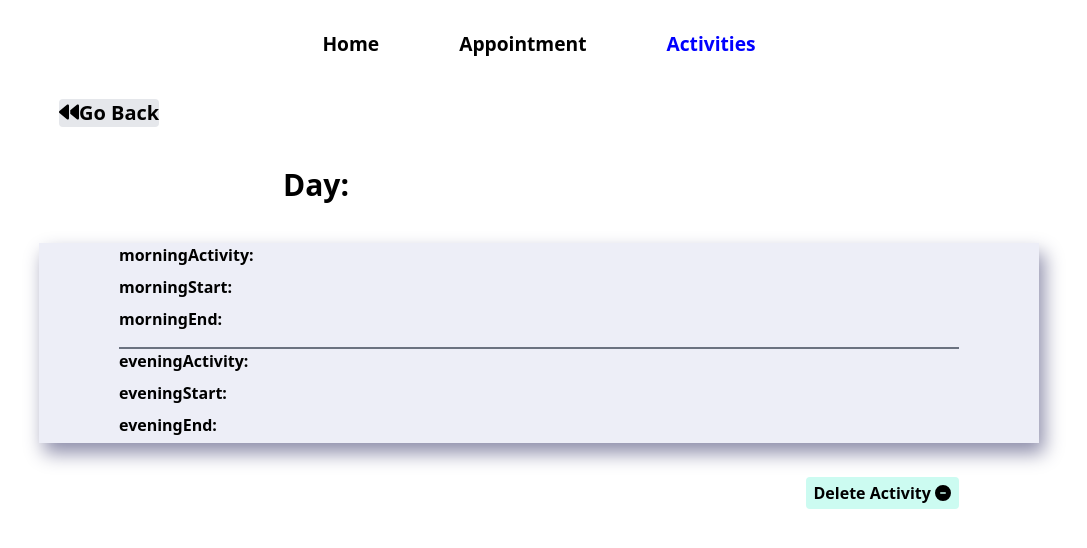
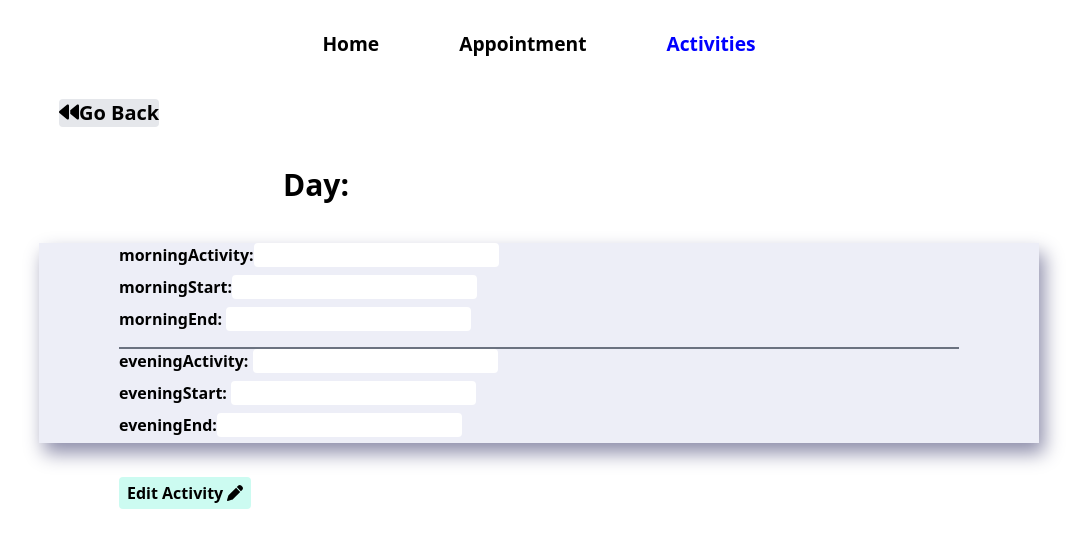
Before and after one commit to MyProjectsAncaVasu/SportTime, a React (Create React App) app: page /activities/1 in a window 1280 px wide. Shown: the top 548 px of the page, without its empty margins (101-1188 px from the left). Built offline with nearby package versions, Linux system fonts and the light colour scheme; no server answers.

Commit message:
SportTime

```diff
--- a/src/App.js
+++ b/src/App.js
@@ -10,6 +10,7 @@ import {
   Summary,
   Activities,
   ActivitiesDelete,
+  ActivitiesModifica,
 } from './features';
 
 function App() {
@@ -25,8 +26,12 @@ function App() {
         <Route path="/register" element={<Auth />} />
         <Route path="/appointment/summary" element={<Summary />} />
         <Route path="/activities" element={<Activities />} />
+
+        <Route
+          path="/activities/:activityId"
+          element={<ActivitiesModifica />}
+        />
         <Route path="/activities/:activityId" element={<ActivitiesDelete />} />
-
         <Route path="*" element={<NotFound />} />
       </Routes>
     </BrowserRouter>
--- a/src/features/Activities/Activities.js
+++ b/src/features/Activities/Activities.js
@@ -25,25 +25,6 @@ export function Activities() {
     return <strong>Loading...</strong>;
   }
 
-  // const handleDelete = (index) => {
-  //   const cells = [...tableValues];
-  //   cells.splice(index, 1);
-  //   setTableValues(cells);
-
-  // const newItems = tableValues.filter(
-  //   (tableValue) => tableValue.id !== index
-  // );
-  // setTableValues(newItems);
-  // };
-
-  const addItem = (row) => {
-    // const newItem = {
-    //   id: tableValues.length + 1,
-    // };
-    tableValues.push(row);
-    setTableValues([...tableValues]);
-  };
-
   // iterate through the tableValues array and render a unique tableValue component for each tableValue object in the array
 
   const rows = tableValues.map((row, id) => {
@@ -59,21 +40,18 @@ export function Activities() {
         <td className="  bg-teal-100 ">{row.morningEnd}</td>
         <td>
           {' '}
-          <button
-            className="btn btn-outline-danger"
-            // onClick={() => handleDelete(id)}
-          >
-            {/* DELETE */}
-            <NavLink to="activitiesDelete">DELETE</NavLink>
+          <button className="btn btn-outline-danger">
+            <NavLink to="/activities/activitiesDelete">DELETE</NavLink>
           </button>
         </td>
 
         <td>
           <button
             className="btn btn-outline-danger"
-            onClick={() => addItem(id)}
+            // onClick={() => addItem(id)}
           >
-            Add Item
+            <NavLink to="/activities/activitiesModifica">Modifica</NavLink>
+            {/* Add Item */}
           </button>
         </td>
         <td className="  bg-pink-100  ">{id + 1}</td>
@@ -105,7 +83,7 @@ export function Activities() {
               <th className=" text-center">Start Time</th>
               <th className=" text-center">End Time</th>
               <th className=" text-center">Delete</th>
-              <th className=" text-center">Add Item</th>
+              <th className=" text-center">Edit Item</th>
             </tr>
           </thead>
           <tbody>{rows}</tbody>
--- a/src/features/Activities/ActivitiesDelete.js
+++ b/src/features/Activities/ActivitiesDelete.js
@@ -10,7 +10,7 @@ export function ActivitiesDelete() {
   const [activities, setActivities] = useState(null);
 
   useEffect(() => {
-    fetch('http://localhost:3005/api/schedules/57')
+    fetch('http://localhost:3005/api/schedules/38')
       .then((res) => res.json())
       .then((data) => {
         setActivities(data);
@@ -30,7 +30,7 @@ export function ActivitiesDelete() {
       return;
     }
 
-    await fetch('http://localhost:3005/api/schedules/57', {
+    await fetch('http://localhost:3005/api/schedules/38', {
       method: 'DELETE',
       headers: {},
       body: JSON.stringify(activities),
@@ -101,6 +101,7 @@ export function ActivitiesDelete() {
             </span>
           </li>
         </ul>
+
         <div>
           <button
             className="rounded  bg-teal-100 text-black font-semibold px-2 py-1 text-center float-right mt-10 mr-20 cursor-pointer"
--- /dev/null
+++ b/src/features/Activities/ActivitiesModifica.js
@@ -0,0 +1,159 @@
+import { useEffect, useState } from 'react';
+// import { useParams } from 'react-router-dom';
+
+import { NavLink } from 'react-router-dom';
+import { FontAwesomeIcon } from '@fortawesome/react-fontawesome';
+import { faBackward, faPen } from '@fortawesome/free-solid-svg-icons';
+
+export function ActivitiesModifica() {
+  const [values, setValues] = useState({
+    day: '',
+    morningActivity: '',
+    morningStart: '',
+    morningEnd: '',
+    eveningActivity: '',
+    eveningStart: '',
+    eveningEnd: '',
+  });
+
+  // const { activityId } = useParams();
+
+  useEffect(() => {
+    fetch('http://localhost:3005/api/schedules/38', {
+      method: 'GET',
+      headers: {
+        'Content-type': 'application/json',
+      },
+    })
+      .then((res) => res.json())
+      .then((data) => {
+        setValues(data);
+        console.log(data);
+      });
+  }, []);
+
+  if (!values) {
+    return <strong>Loading...</strong>;
+  }
+
+  function handleInputChange(e) {
+    setValues({ ...values, [e.target.name]: e.target.value });
+  }
+
+  async function handleSubmit(e) {
+    e.preventDefault();
+
+    await fetch('http://localhost:3005/api/schedules/38', {
+      method: 'PATCH',
+      headers: {
+        'Content-type': 'application/json',
+      },
+      body: JSON.stringify(values),
+    })
+      .then((res) => res.json())
+      .then((data) => {
+        alert('The activity was updated successfully');
+        console.log(data);
+      });
+  }
+
+  return (
+    <>
+      <button className=" rounded bg-gray-200 text-center text-xl font-bold  border-6 mt-10 ml-40 mr-40">
+        <FontAwesomeIcon icon={faBackward} />
+        <NavLink to="/activities">Go Back</NavLink>
+      </button>
+      <h1 className="text-3xl font-bold mt-10 ml-96  text-black">
+        Day:
+        {values.day}
+      </h1>
+      <div
+        style={{
+          boxShadow: '5px 10px 18px #8D8DAA',
+          backgroundColor: '#EDEEF7',
+          marginTop: 4,
+          marginLeft: 140,
+          width: 1000,
+          height: 200,
+        }}
+      >
+        <form onSubmit={handleSubmit}>
+          <div className="text-l ml-20 mt-10 font-bold mr-20">
+            <p className="  mt-10 ">
+              <label>morningActivity:</label>
+              <input
+                className="  text-center text-blue-600 rounded"
+                type="text"
+                name="morningActivity"
+                value={values.morningActivity}
+                onChange={handleInputChange}
+              ></input>
+            </p>
+            <p className="   mt-2 ">
+              <label htmlFor=""> morningStart:</label>
+              <input
+                className="  text-center text-blue-600 rounded"
+                name="morningStart"
+                value={values.morningStart}
+                onChange={handleInputChange}
+              ></input>
+            </p>
+            <p className=" mt-2 ">
+              morningEnd:{' '}
+              <input
+                className="  text-center text-blue-600 rounded"
+                type="text"
+                name="morningEnd"
+                value={values.morningEnd}
+                onChange={handleInputChange}
+              ></input>
+            </p>
+
+            <p className=" mt-4 border-gray-500 border-y-2  border-b-0  ">
+              eveningActivity:{' '}
+              <input
+                className="  text-center text-blue-600 rounded"
+                type="text"
+                name=" eveningActivity"
+                value={values.eveningActivity}
+                onChange={handleInputChange}
+              ></input>
+            </p>
+
+            <p className=" mt-2 ">
+              eveningStart:{' '}
+              <input
+                className="  text-center text-blue-600 rounded"
+                type="text"
+                name=" eveningStart"
+                value={values.eveningStart}
+                onChange={handleInputChange}
+              ></input>
+            </p>
+
+            <p className=" mt-2 ">
+              eveningEnd:
+              <input
+                className="  text-center text-blue-600 rounded"
+                type="text"
+                name=" eveningStart"
+                value={values.eveningEnd}
+                onChange={(e) => {
+                  values.eveningEnd = e.target.value;
+                }}
+              ></input>
+            </p>
+          </div>
+          <div>
+            <button
+              className="rounded  bg-teal-100 text-black font-semibold px-2 py-1 text-center float-left mt-10 ml-20 cursor-pointer"
+              onClick={handleSubmit}
+            >
+              Edit Activity <FontAwesomeIcon icon={faPen} />
+            </button>
+          </div>
+        </form>
+      </div>
+    </>
+  );
+}
--- a/src/features/Appointment/Schedule.js
+++ b/src/features/Appointment/Schedule.js
@@ -204,6 +204,7 @@ export function Schedule() {
               >
                 Register
               </Link>
+
               <button
                 type="submit"
                 className="rounded  bg-teal-100 text-black  text-xl border-8 mb-4 font-semibold ml-40"
--- a/src/features/index.js
+++ b/src/features/index.js
@@ -6,6 +6,8 @@ export { Summary } from './Appointment/Summary';
 
 export { Activities } from './Activities/Activities';
 export { ActivitiesDelete } from './Activities/ActivitiesDelete';
+export { ActivitiesModifica } from './Activities/ActivitiesModifica';
+
 export { NotFound } from './NotFound/NotFound';
 
 export { Auth } from './Auth/Auth';
```
Also changed, not shown: db.json.
